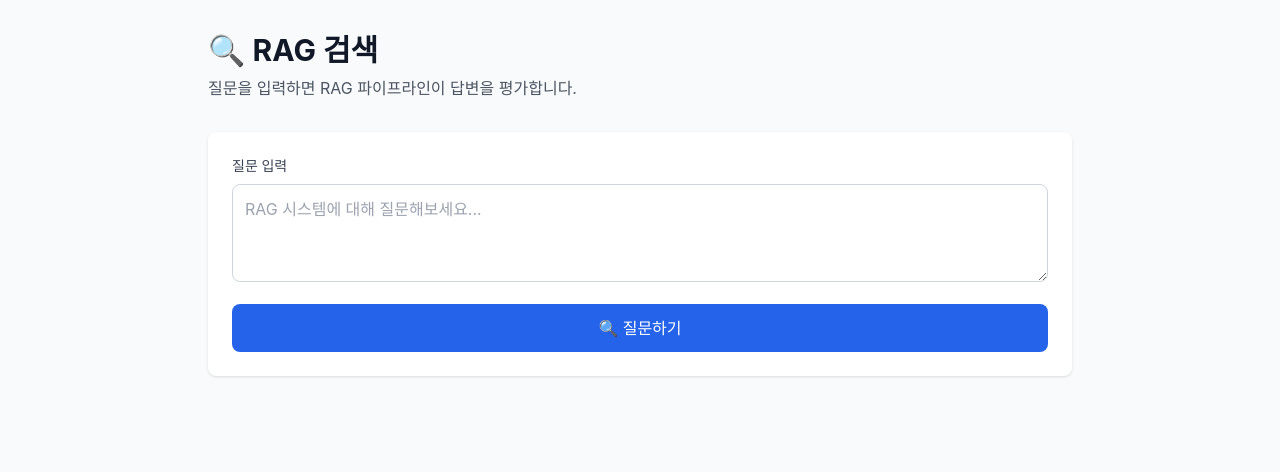
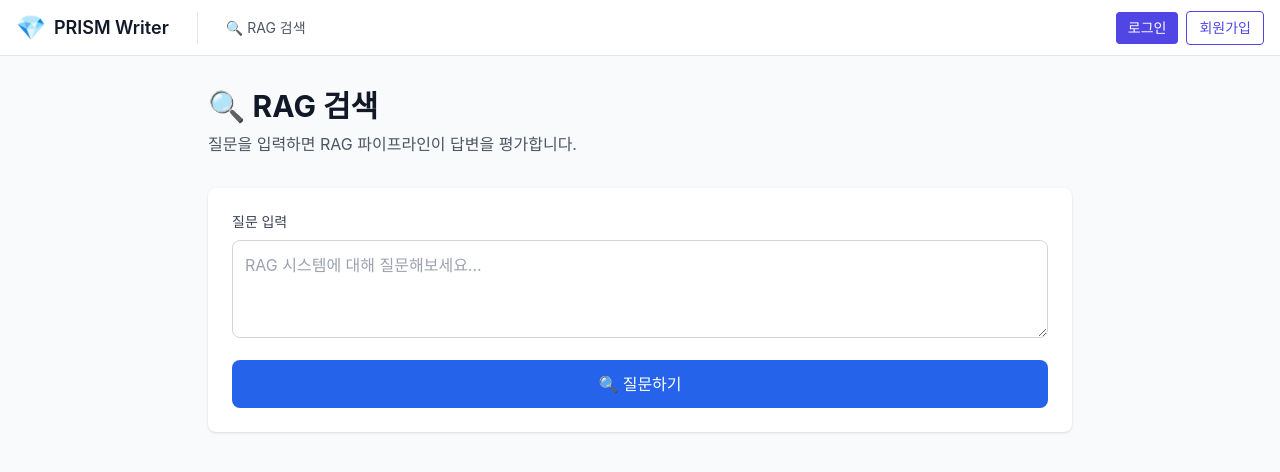
Before and after one commit to juneeeeekim/prism-writer, a Next.js app in the folder frontend/: page /rag in a window 1280 px wide. Shown: the top 472 px of the page. Built offline with nearby package versions, Linux system fonts and the light colour scheme; no server answers.

Commit message:
feat: RAG 페이지에 AuthHeader 추가 (UX 일관성 개선)

```diff
--- a/frontend/src/app/rag/page.tsx
+++ b/frontend/src/app/rag/page.tsx
@@ -8,6 +8,7 @@
 'use client'
 
 import { useState } from 'react'
+import AuthHeader from '@/components/auth/AuthHeader'
 import { EvidenceCard, EvidenceList } from '@/components/rag/EvidenceCard'
 import type { JudgeResult, JudgeEvidence } from '@/types/rag'
 import type { VerifiedEvidence } from '@/lib/rag/citationGate'
@@ -108,9 +109,17 @@ export default function RAGSearchPage() {
   // 렌더링
   // ---------------------------------------------------------------------------
   return (
-    <div className="min-h-screen bg-gray-50 py-8">
-      <div className="max-w-4xl mx-auto px-4">
-        {/* 헤더 */}
+    <div className="min-h-screen bg-gray-50">
+      {/* =================================================================
+          AuthHeader - 일관된 네비게이션
+          ================================================================= */}
+      <AuthHeader showLogo />
+
+      {/* =================================================================
+          메인 콘텐츠
+          ================================================================= */}
+      <main className="max-w-4xl mx-auto px-4 py-8">
+        {/* 페이지 제목 */}
         <header className="mb-8">
           <h1 className="text-3xl font-bold text-gray-900 mb-2">
             🔍 RAG 검색
@@ -223,7 +232,7 @@ export default function RAGSearchPage() {
             )}
           </section>
         )}
-      </div>
+      </main>
     </div>
   )
 }
```
